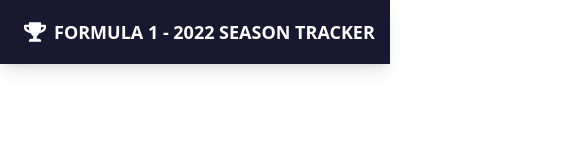
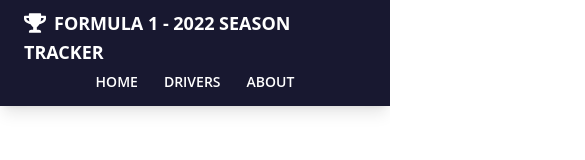
Before and after one commit to bethsutton/formula-1-season-tracker, a React (Create React App) app: page / in a window 390 px wide. Shown: the top 160 px of the page, 585 px wide, since content can reach past the window. Built offline with nearby package versions, Linux system fonts and the light colour scheme; no server answers.

Commit message:
worked on responsive NavBar

```diff
--- a/src/components/layout/Navbar.jsx
+++ b/src/components/layout/Navbar.jsx
@@ -6,7 +6,7 @@
 function Navbar({ title }) {
   return (
     <nav className="navbar mb-12 shadow-lg bg-neutral text-neutral-content">
-      <div className="container mx-auto">
+      <div className="container mx-auto flex flex-col md:flex-row">
         <div className="flex-none px-2 mx-2">
           <FaTrophy className="inline pr-2 text-3xl" />
           <Link to="/" className="text-lg font-bold align-middle">
@@ -14,7 +14,7 @@
           </Link>
         </div>
 
-        <div className="flex-1 px-2 mx-2">
+        <div className="flex flex-1 px-2 mx-2 justify-start">
           <div className="flex justify-end">
             <Link to="/" className="btn btn-ghost btn-sm rounded-btn">
               Home
```
